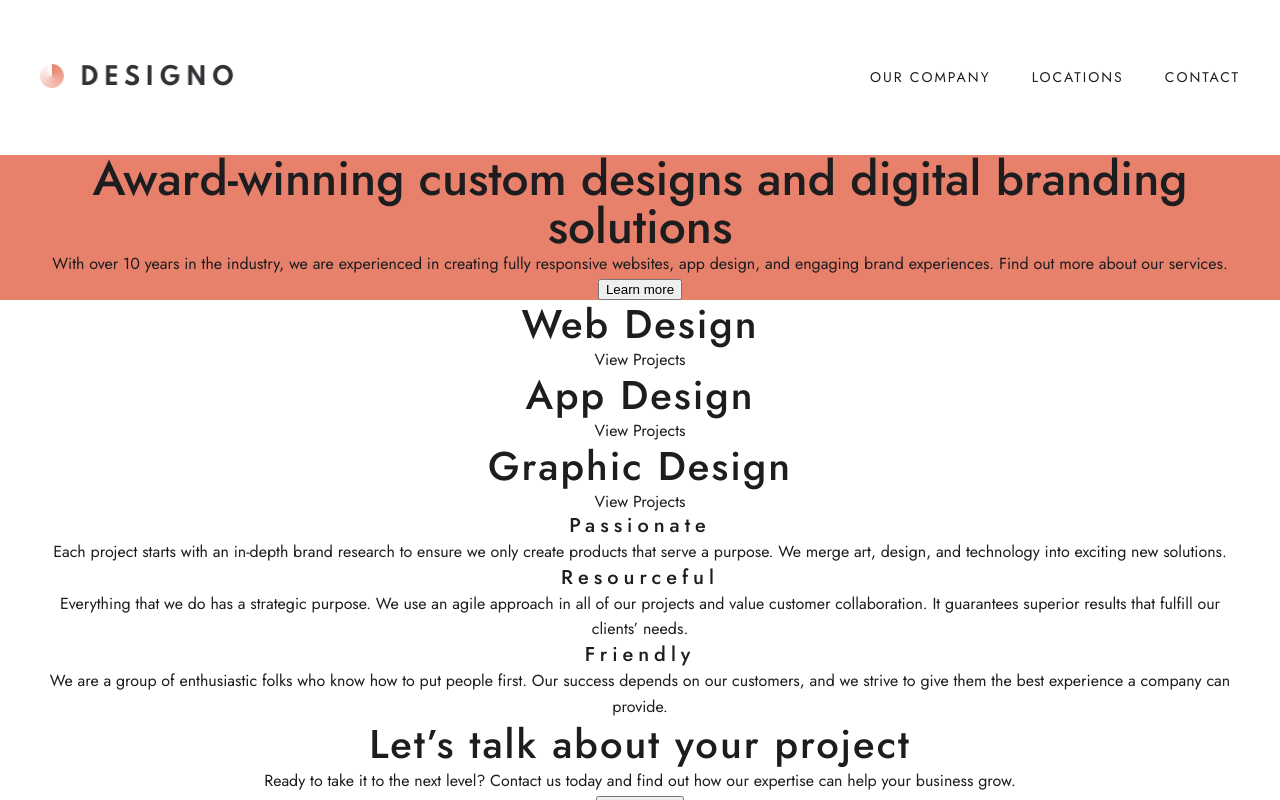
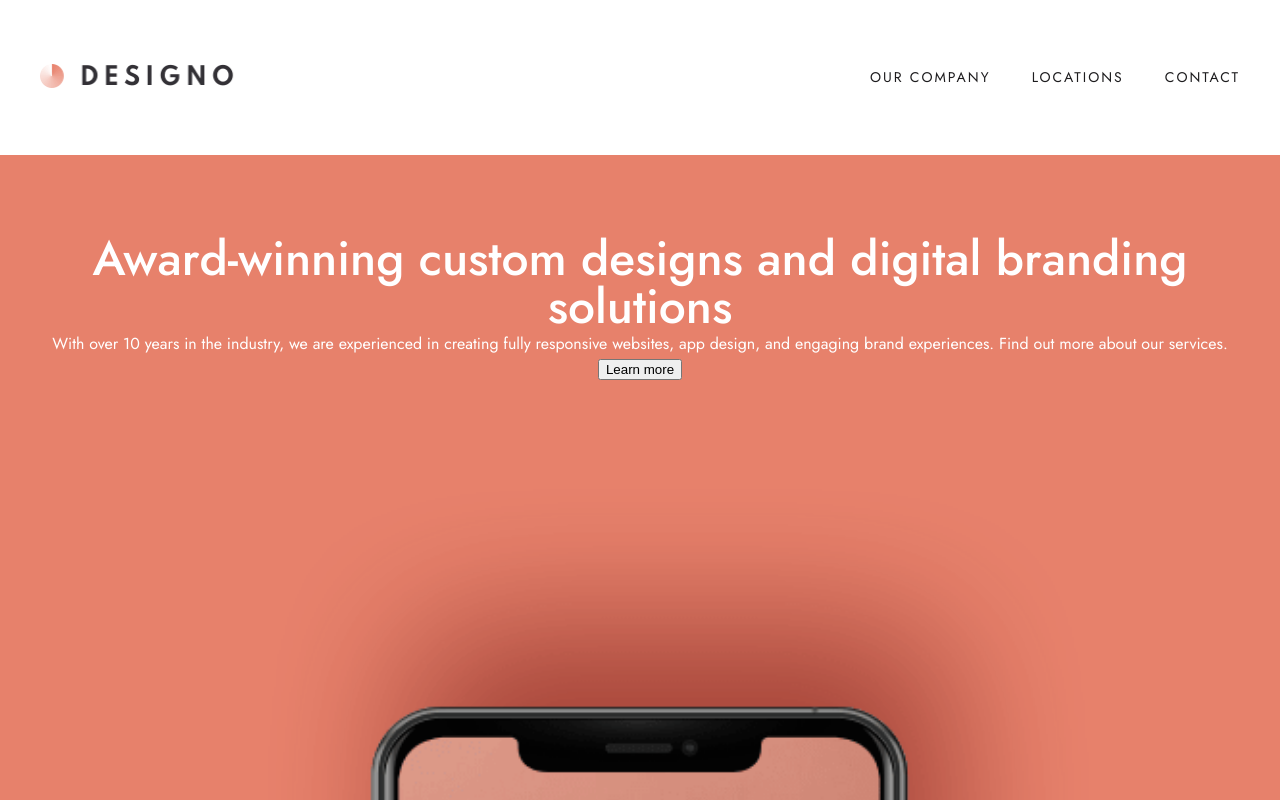
Before and after one commit to Andrparsons/designo, a Next.js app: page / in a window 1280 px wide. Shown: the top 800 px of the page. Built offline with nearby package versions, Linux system fonts and the light colour scheme.

Commit message:
added images to index page

```diff
--- a/pages/index.js
+++ b/pages/index.js
@@ -2,6 +2,14 @@ import Head from "next/head";
 import styles from "../styles/Home.module.css";
 
 import Container from "../components/Container/Container";
+
+// svg illustrations
+
+import {
+  IllustrationPassionate,
+  IllustrationResourceful,
+  IllustrationFriendly,
+} from "../components/SvgComponents/home/desktop";
 
 export default function Home() {
   return (
@@ -23,6 +31,10 @@ export default function Home() {
               experiences. Find out more about our services.
             </p>
             <button>Learn more</button>
+            <img
+              src="/home/desktop/image-hero-phone.png"
+              alt="Picture of a phone"
+            />
           </Container>
         </section>
 
@@ -48,6 +60,7 @@ export default function Home() {
         <section className={styles.features}>
           <Container>
             <div className={styles.feature}>
+              <IllustrationPassionate />
               <h3>Passionate</h3>
               <p>
                 Each project starts with an in-depth brand research to ensure we
@@ -57,6 +70,7 @@ export default function Home() {
             </div>
 
             <div className={styles.feature}>
+              <IllustrationResourceful />
               <h3>Resourceful</h3>
               <p>
                 Everything that we do has a strategic purpose. We use an agile
@@ -67,6 +81,7 @@ export default function Home() {
             </div>
 
             <div className={styles.feature}>
+              <IllustrationFriendly />
               <h3>Friendly</h3>
               <p>
                 We are a group of enthusiastic folks who know how to put people
--- a/styles/Home.module.css
+++ b/styles/Home.module.css
@@ -5,4 +5,6 @@
 
 .intro {
   background-color: var(--highlightBg);
+  color: var(--textLight);
+  padding-top: 5rem;
 }
--- a/styles/globals.css
+++ b/styles/globals.css
@@ -70,8 +70,8 @@ h4 {
 }
 
 p {
-  font-size: 1rem;
-  line-height: 1.62;
+  font-size: 0.9375rem;
+  line-height: 1.67;
   margin: 0;
 }
 
@@ -86,4 +86,10 @@ p {
     line-height: 1.2;
     letter-spacing: 2px;
   }
+
+  p {
+    font-size: 1rem;
+    line-height: 1.62;
+    margin: 0;
+  }
 }
```
Also changed, not shown: components/SvgComponents/home/desktop/index.js (+3 -4 lines).
